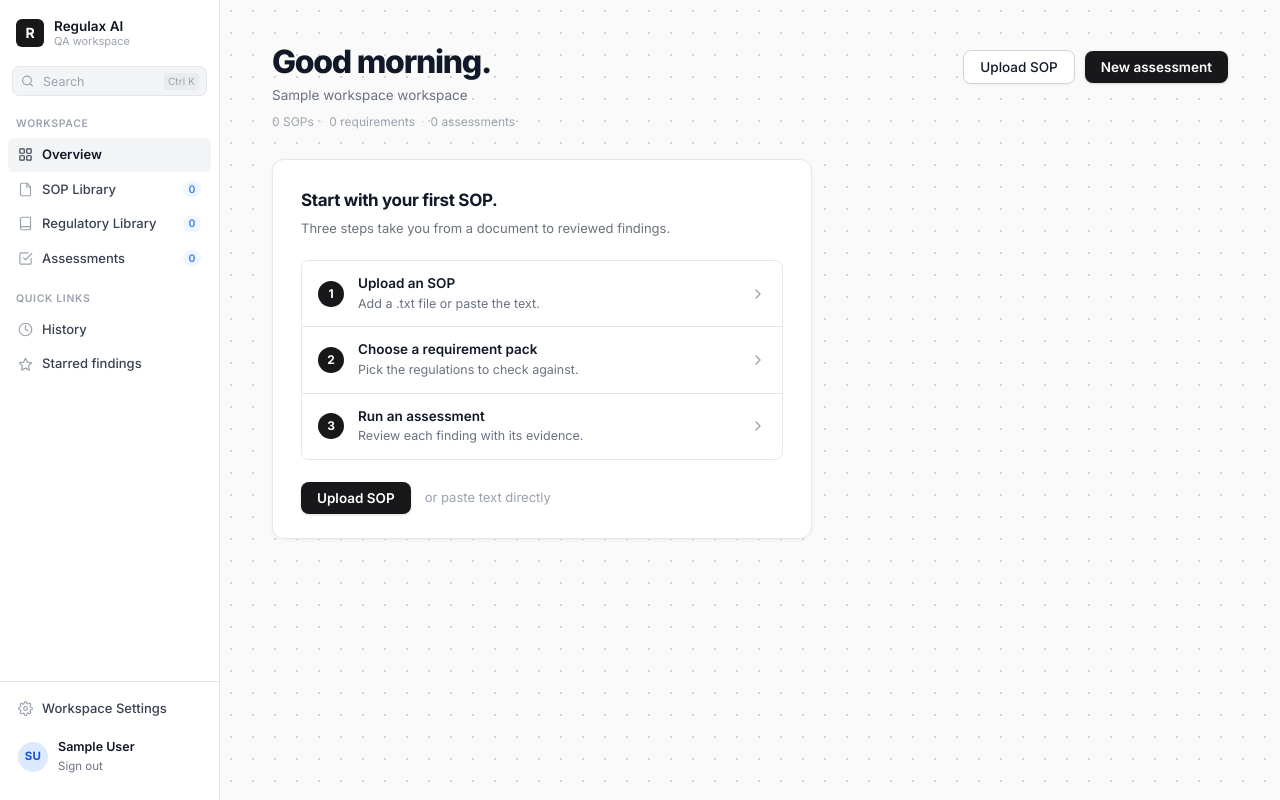
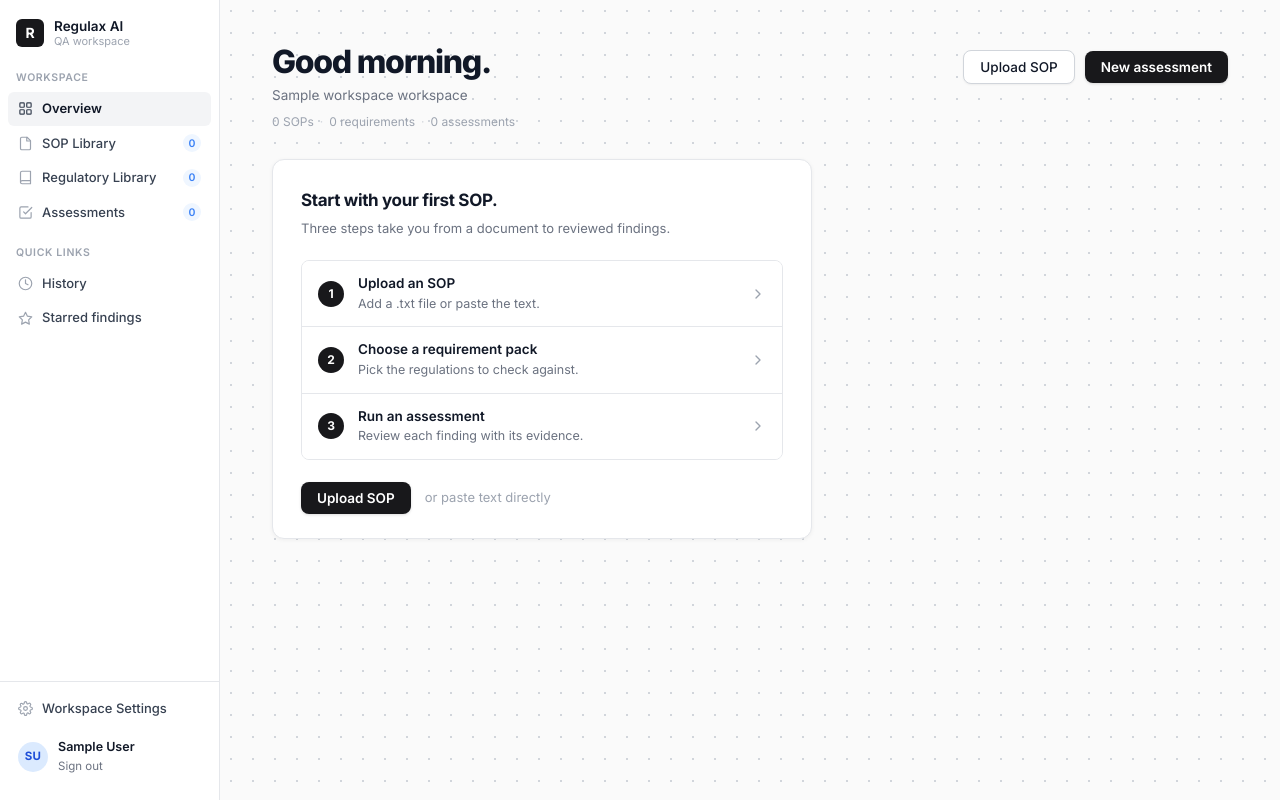
Before and after one commit to dalrho/Regulax-AI, a Django app: page /dashboard/ in a window 1280 px wide. Run offline with Django 5.2, Linux system fonts and the light colour scheme; a user stored in the database is signed in; tables that the repository leaves empty hold one stand-in row (values such as "Sample post").

Commit message:
Remove search from workspace sidebar

```diff
--- a/static/css/dashboard/dashboard.css
+++ b/static/css/dashboard/dashboard.css
@@ -75,59 +75,6 @@
     color: #9ca3af;
     white-space: nowrap;
     line-height: 1.2;
-}
-
-/* --- Search --- */
-.sidebar-search-wrap {
-    position: relative;
-    margin: 0 12px 16px;
-    display: flex;
-    align-items: center;
-}
-
-.sidebar-search-icon {
-    position: absolute;
-    left: 9px;
-    color: #9ca3af;
-    display: flex;
-    align-items: center;
-    pointer-events: none;
-    top: 50%;
-    transform: translateY(-50%);
-}
-
-.sidebar-search {
-    width: 100%;
-    padding: 6.5px 44px 6.5px 30px;
-    font-size: 12.5px;
-    color: #374151;
-    background-color: #f3f4f6;
-    border: 1px solid #e5e7eb;
-    border-radius: 7px;
-    outline: none;
-    transition: border-color 0.15s, box-shadow 0.15s, background-color 0.15s;
-    font-family: var(--font-sans);
-}
-
-.sidebar-search::placeholder { color: #9ca3af; }
-
-.sidebar-search:focus {
-    border-color: #d1d5db;
-    box-shadow: 0 0 0 2px rgba(17, 24, 39, 0.06);
-    background-color: #ffffff;
-}
-
-.sidebar-search-shortcut {
-    position: absolute;
-    right: 8px;
-    font-size: 10px;
-    color: #9ca3af;
-    pointer-events: none;
-    white-space: nowrap;
-    background: #e9ebee;
-    border-radius: 3px;
-    padding: 1px 4px;
-    letter-spacing: 0.01em;
 }
 
 /* --- Section labels --- */
--- a/static/js/dashboard/dashboard.js
+++ b/static/js/dashboard/dashboard.js
@@ -119,17 +119,6 @@
     });
 
     /* ------------------------------------------------------------------
-       Sidebar search shortcut: Ctrl + K
-    ------------------------------------------------------------------ */
-    document.addEventListener('keydown', function (e) {
-        if ((e.ctrlKey || e.metaKey) && e.key === 'k') {
-            e.preventDefault();
-            const searchEl = document.querySelector('.sidebar-search');
-            if (searchEl) searchEl.focus();
-        }
-    });
-
-    /* ------------------------------------------------------------------
        Init
     ------------------------------------------------------------------ */
     setGreeting();
--- a/templates/dashboard/dashboard.html
+++ b/templates/dashboard/dashboard.html
@@ -22,19 +22,6 @@
                 <span class="sidebar-brand-name">Regulax AI</span>
                 <span class="sidebar-brand-sub">QA workspace</span>
             </div>
-        </div>
-
-        <!-- Search -->
-        <div class="sidebar-search-wrap">
-            <span class="sidebar-search-icon" aria-hidden="true">
-                <svg width="13" height="13" viewBox="0 0 24 24" fill="none" stroke="currentColor"
-                    stroke-width="2.2" stroke-linecap="round" stroke-linejoin="round">
-                    <circle cx="11" cy="11" r="8"></circle>
-                    <line x1="21" y1="21" x2="16.65" y2="16.65"></line>
-                </svg>
-            </span>
-            <input type="text" class="sidebar-search" placeholder="Search" aria-label="Search">
-            <span class="sidebar-search-shortcut">Ctrl K</span>
         </div>
 
         <!-- WORKSPACE section -->
```
